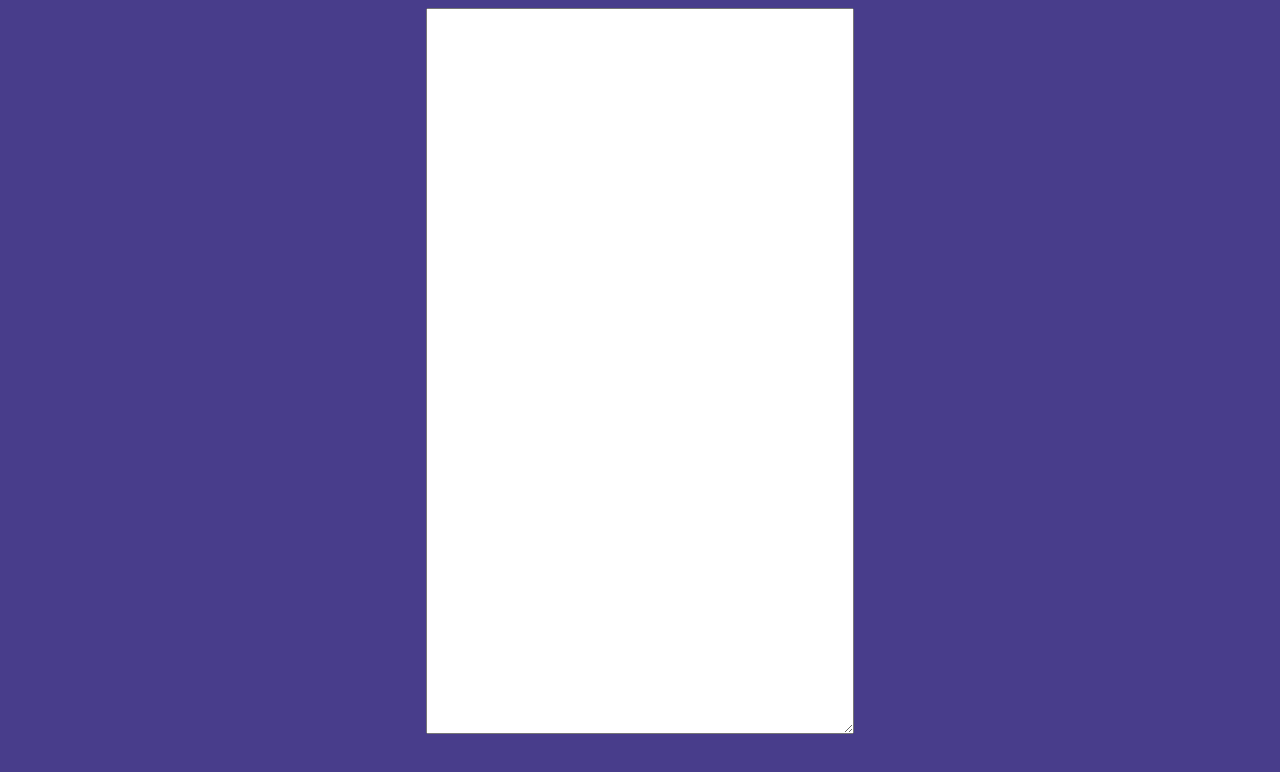
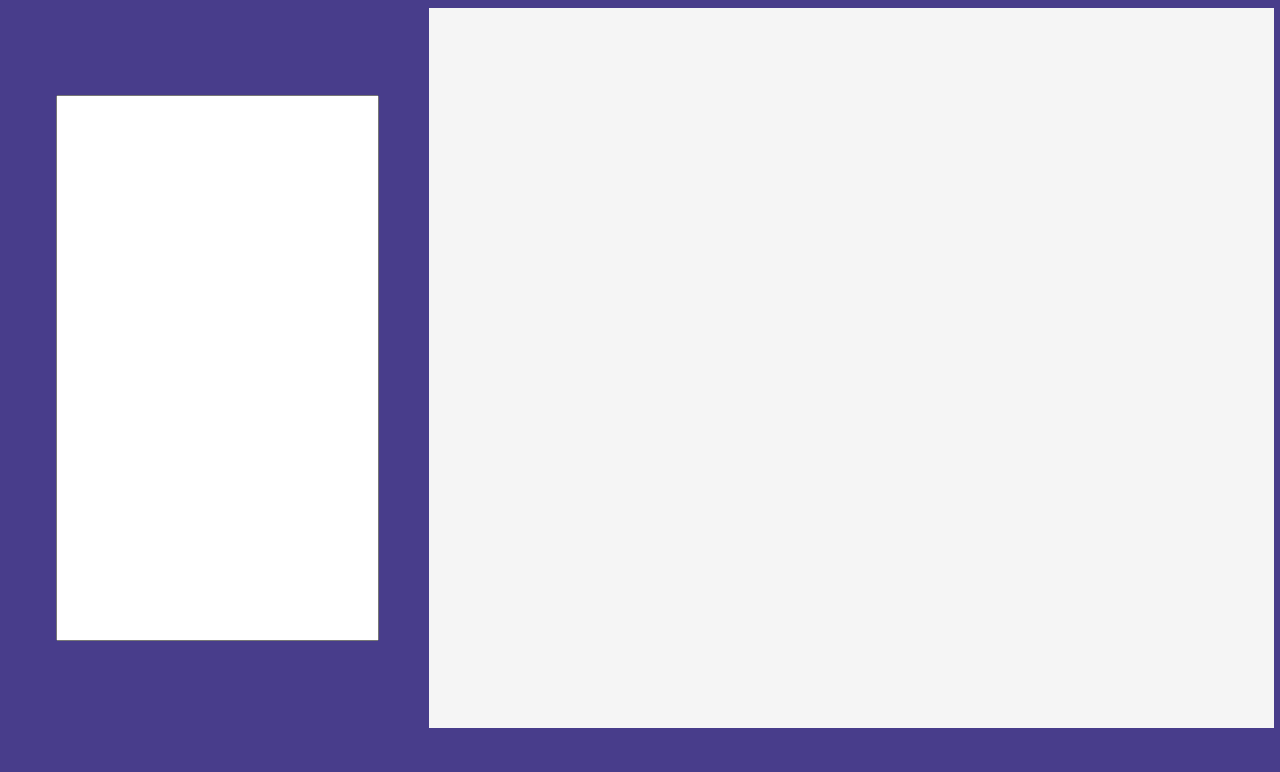
Before and after one commit to connyIsTired/DbGenExternalWeb, an Angular app in the folder DatabaseDiagramGenerator/: page / in a window 1280 px wide. Shown: the top 772 px of the page. Built offline with nearby package versions, Linux system fonts and the light colour scheme.

Commit message:
Add additional styling to input and display

```diff
--- a/DatabaseDiagramGenerator/src/app/components/generator/generator-display/generator-display.component.scss
+++ b/DatabaseDiagramGenerator/src/app/components/generator/generator-display/generator-display.component.scss
@@ -0,0 +1,7 @@
+:host {
+  width: 66vw;
+  height:90vh;
+  background-color: whitesmoke;
+  margin: auto;
+  padding: 0;
+}
--- a/DatabaseDiagramGenerator/src/app/components/generator/generator-input/generator-input.component.scss
+++ b/DatabaseDiagramGenerator/src/app/components/generator/generator-input/generator-input.component.scss
@@ -1,5 +1,11 @@
+:host{
+  width: 33vw;
+  height: 90vh;
+  display: flex;
+}
 textarea {
-  height: 90vh;
-  width: 33vw;
+  height: 75%;
+  width: 75%;
   margin: auto;
+  resize: none;
 }
```
